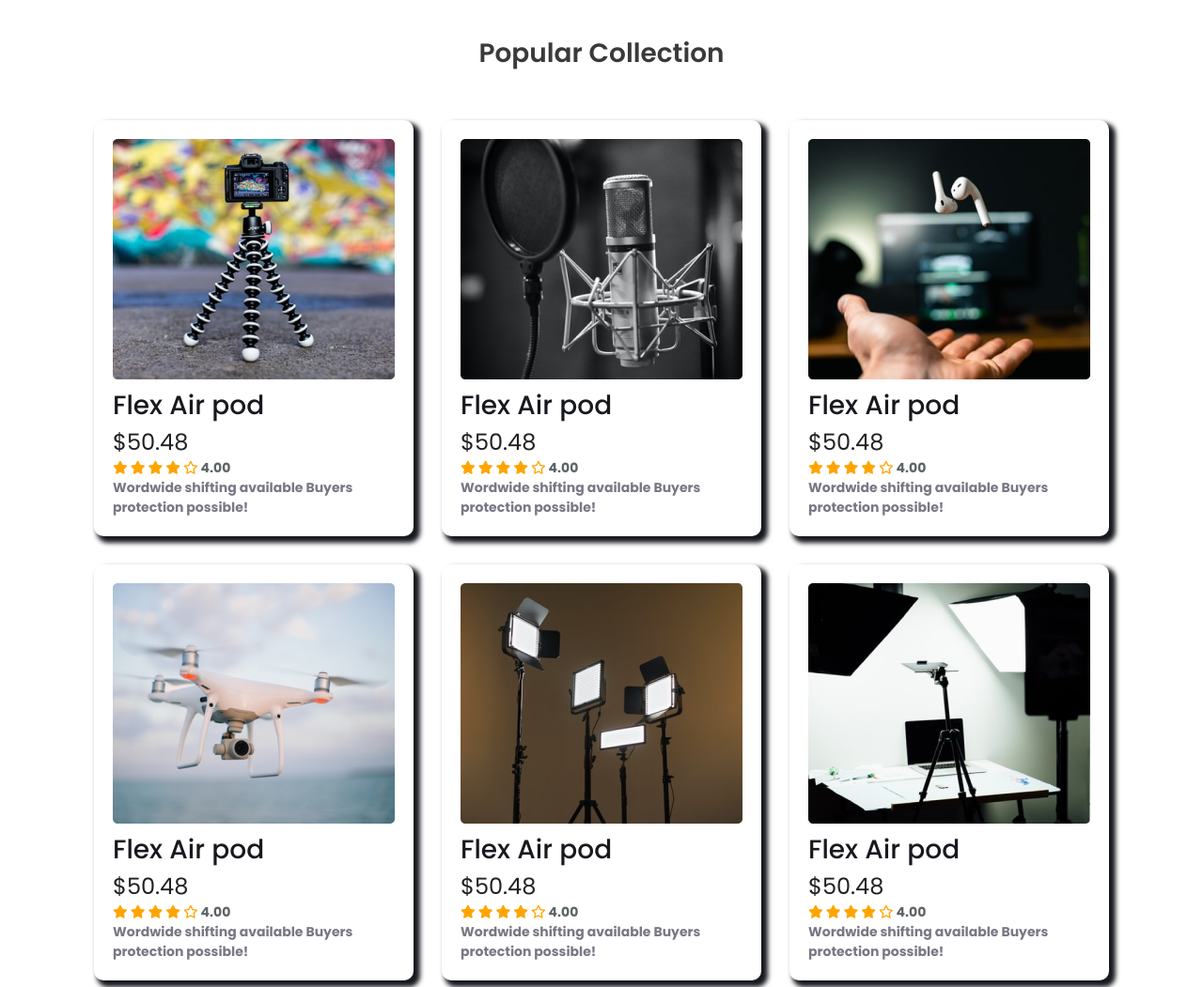
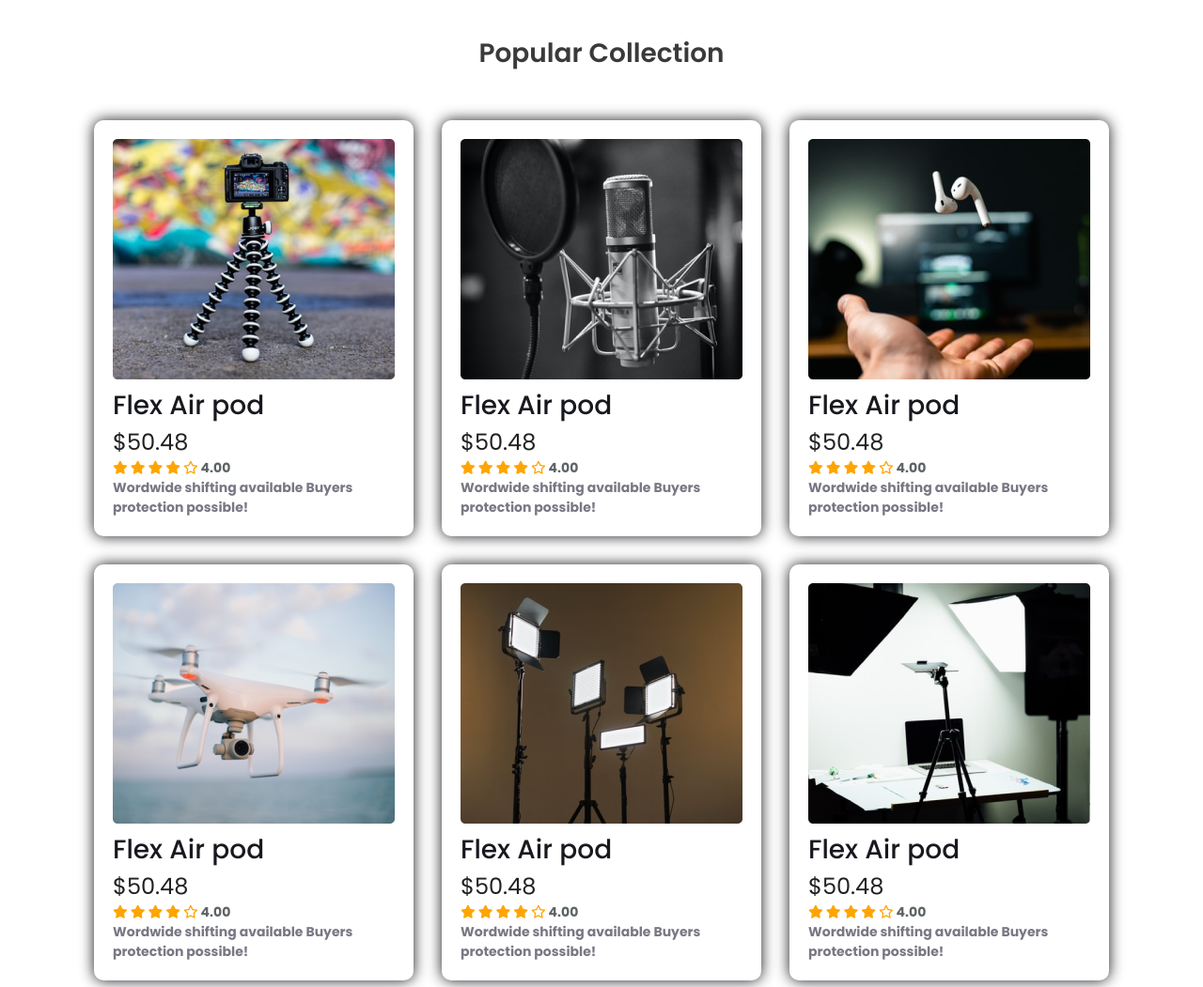
Before and after one commit to aditto2/practice-influencer-gear, a plain HTML site: page index.html in a window 1280 px wide. Shown: the part 820-1871 px from the top of the page at 94% size. Drawn offline with Linux system fonts and the light colour scheme.

Commit message:
added box shado to the card

```diff
--- a/styles/style.css
+++ b/styles/style.css
@@ -100,7 +100,7 @@ nav li {
     border: 0;
     border-radius: 10px;
     padding: 20px;
-    box-shadow: #18191F 5px 5px 5px 2px;
+    box-shadow: #18191F 0px 0px 15px 0px;
 }
 
 .card-img {
```
